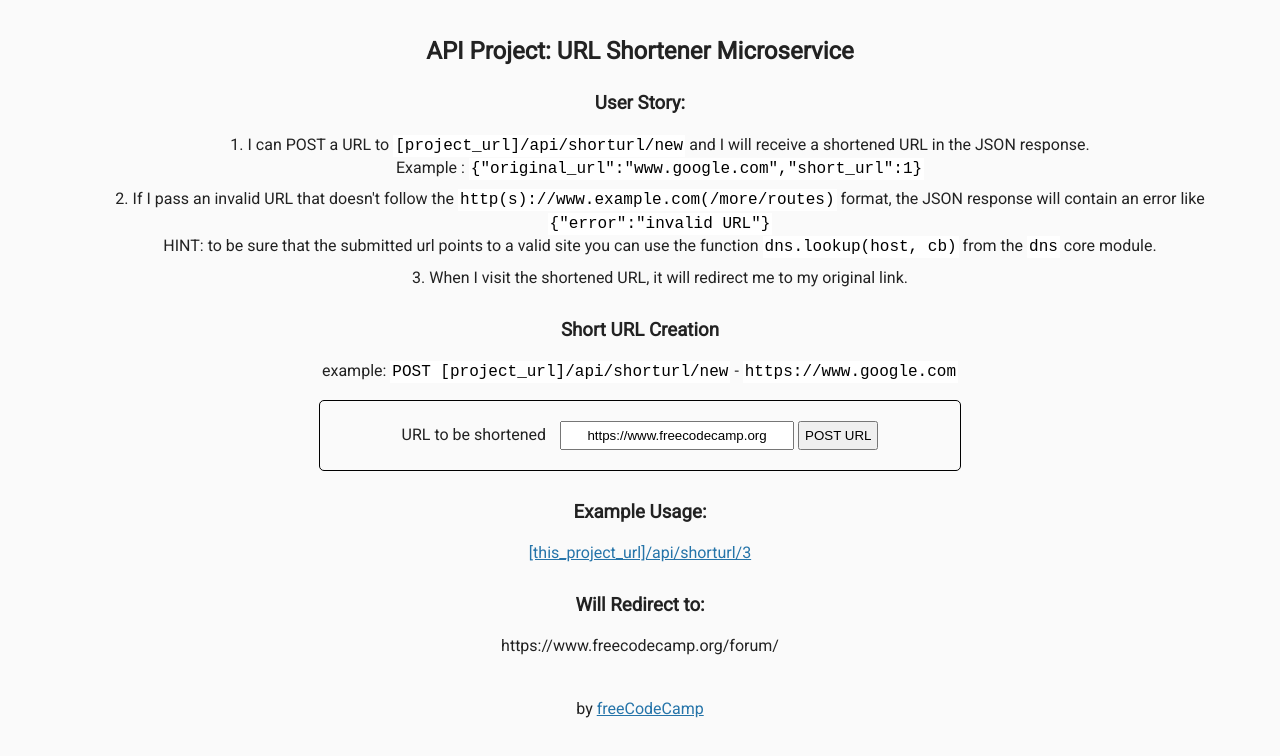
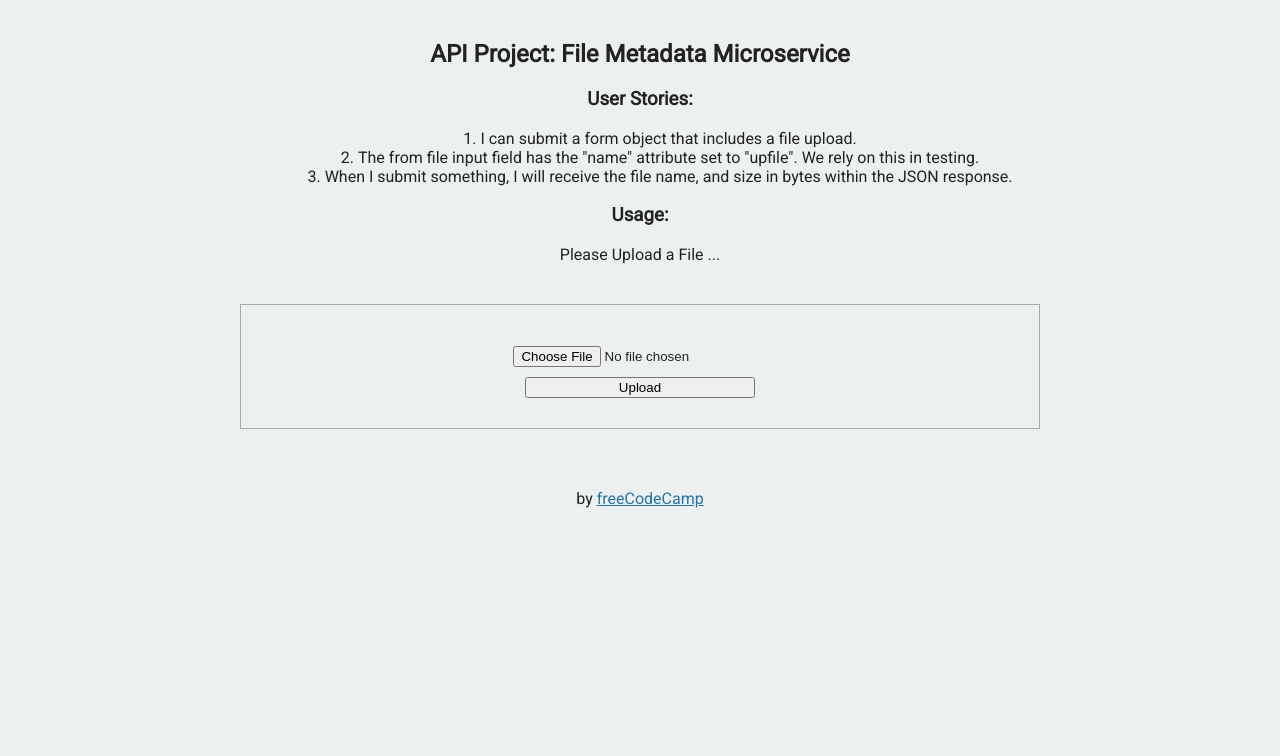
Before and after one commit to mugaber/API-Microsercives, a website: page public/index.html in a window 1280 px wide. Drawn offline with Linux system fonts and the light colour scheme.

Commit message:
upload file

```diff
--- a/public/index.html
+++ b/public/index.html
@@ -2,7 +2,7 @@
 
 <html>
   <head>
-    <title>URL Shortener</title>
+    <title>File Metadata</title>
     <link
       rel="shortcut icon"
       href="https://cdn.hyperdev.com/us-east-1%3A52a203ff-088b-420f-81be-45bf559d01b1%2Ffavicon.ico"
@@ -18,54 +18,41 @@
 
   <body>
     <div class="container">
-      <h2>API Project: URL Shortener Microservice</h2>
-      <h3>User Story:</h3>
+      <h2>API Project: File Metadata Microservice</h2>
+      <h3>User Stories:</h3>
       <ol>
+        <li>I can submit a form object that includes a file upload.</li>
         <li>
-          I can POST a URL to <code>[project_url]/api/shorturl/new</code> and I
-          will receive a shortened URL in the JSON response.<br />Example :
-          <code>{"original_url":"www.google.com","short_url":1}</code>
+          The from file input field has the "name" attribute set to "upfile". We
+          rely on this in testing.
         </li>
         <li>
-          If I pass an invalid URL that doesn't follow the
-          <code>http(s)://www.example.com(/more/routes)</code> format, the JSON
-          response will contain an error like
-          <code>{"error":"invalid URL"}</code><br />
-          HINT: to be sure that the submitted url points to a valid site you can
-          use the function <code>dns.lookup(host, cb)</code> from the
-          <code>dns</code> core module.
-        </li>
-        <li>
-          When I visit the shortened URL, it will redirect me to my original
-          link.
+          When I submit something, I will receive the file name, and size in
+          bytes within the JSON response.
         </li>
       </ol>
 
-      <h3>Short URL Creation</h3>
+      <h3>Usage:</h3>
       <p>
-        example: <code>POST [project_url]/api/shorturl/new</code> -
-        <code>https://www.google.com</code>
+        Please Upload a File ...
       </p>
-      <form action="api/shorturl/new" method="POST">
-        <label for="url_input">URL to be shortened</label>
-        <input
-          id="url_input"
-          type="text"
-          name="url"
-          value="https://www.freecodecamp.org"
-        />
-        <input type="submit" value="POST URL" />
-      </form>
-      <h3>Example Usage:</h3>
-      <a href="https://thread-paper.glitch.me/api/shorturl/3">
-        [this_project_url]/api/shorturl/3
-      </a>
-
-      <h3>Will Redirect to:</h3>
-      <p>https://www.freecodecamp.org/forum/</p>
+      <div class="view">
+        <h4 id="output"></h4>
+        <form
+          enctype="multipart/form-data"
+          method="POST"
+          action="/api/fileanalyse"
+        >
+          <input id="inputfield" type="file" name="upfile" />
+          <input id="button" type="submit" value="Upload" />
+        </form>
+      </div>
     </div>
     <div class="footer">
-      <p>by <a href="https://www.freecodecamp.org">freeCodeCamp</a></p>
+      <p>
+        by
+        <a href="http://www.freecodecamp.com">freeCodeCamp</a>
+      </p>
     </div>
   </body>
 </html>
--- a/public/style.css
+++ b/public/style.css
@@ -2,9 +2,8 @@ body {
   font-family: 'Roboto', sans-serif;
   font-size: 16px;
   color: #222;
-  background-color: #fafafa;
+  background-color: #ecf0f1;
   text-align: center;
-  line-height: 1.4em;
 }
 
 .container {
@@ -12,26 +11,10 @@ body {
   margin-top: 40px;
 }
 
-h3 {
-  margin-top: 30px;
+.footer {
+  margin-top: 60px;
 }
 
-.footer {
-  margin-top: 40px;
-}
-
-.user-stories {
-  position: relative;
-  text-align: justify;
-  max-width: 700px;
-  margin: 15px auto;
-}
-code {
-  font-family: monospace;
-  padding: 2px;
-  color: black;
-  background-color: #fff;
-}
 ol {
   list-style-position: inside;
 }
@@ -39,34 +22,29 @@ ul {
   list-style-type: none;
 }
 
-li {
-  margin-bottom: 0.5em;
-}
-.user-stories li {
-  margin-bottom: 1em;
-}
-
 a {
   color: #2574a9;
 }
 
-form {
-  border: solid 1px black;
-  border-radius: 5px;
+input {
+  display: block;
+  position: relative;
   margin: 10px auto;
+}
+input#button {
+  width: 230px;
+}
+.view {
+  position: relative;
+  margin: auto;
+  margin-top: 40px;
+  border: 1px solid #aaa;
   padding: 20px;
-  max-width: 600px;
+  width: 60%;
+  min-width: 400px;
 }
 
-label {
-  margin-right: 10px;
+img {
+  margin: 20px auto 0 auto;
+  display: block;
 }
-
-input {
-  padding: 5px;
-}
-
-input[type='text'] {
-  width: 220px;
-  text-align: center;
-}
```
Also changed, not shown: UrlModel.js (deleted, +0 -9 lines), index.js (deleted, +0 -135 lines), package.json (+4 -3 lines), server.js (added, +41 -0 lines), README.md, 2 other files.
